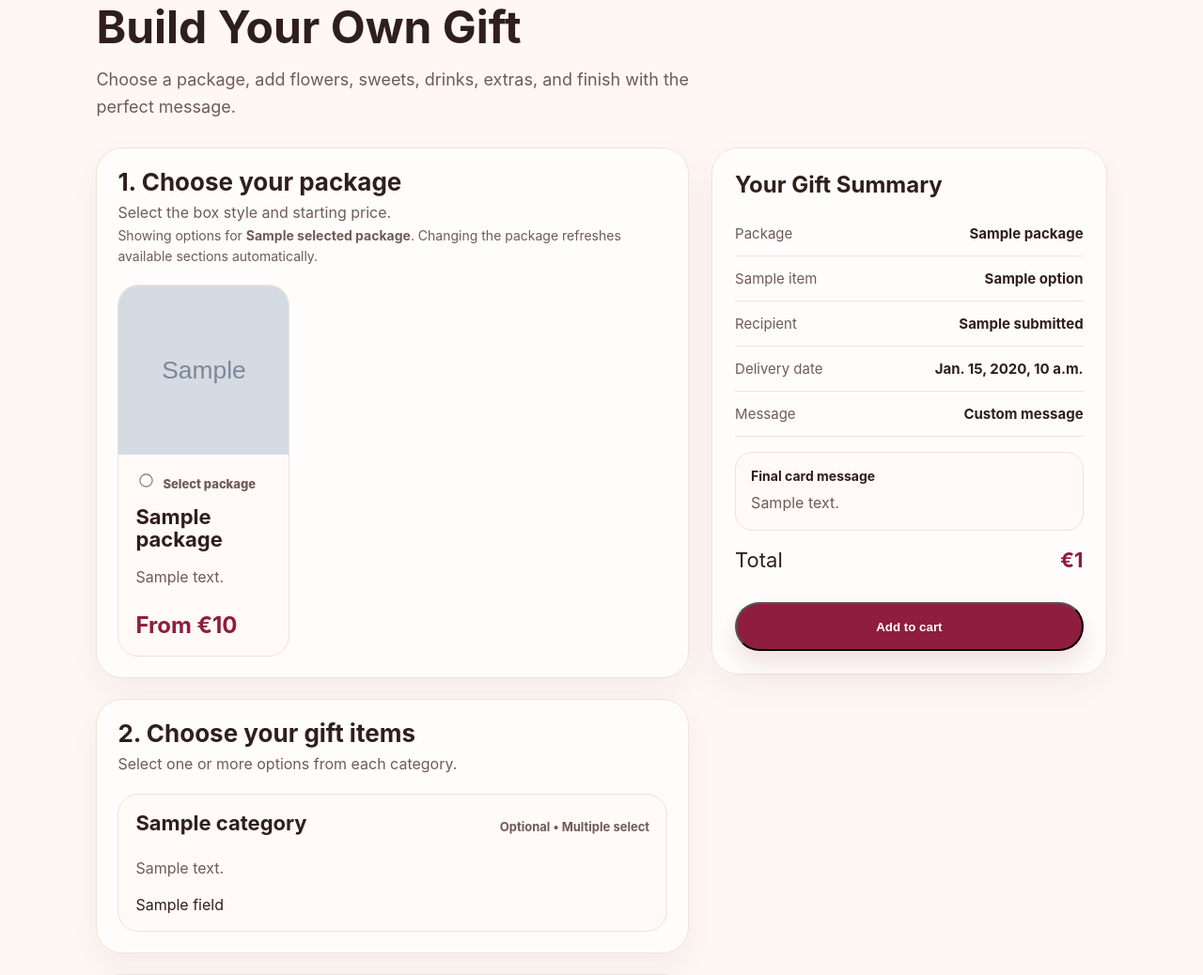
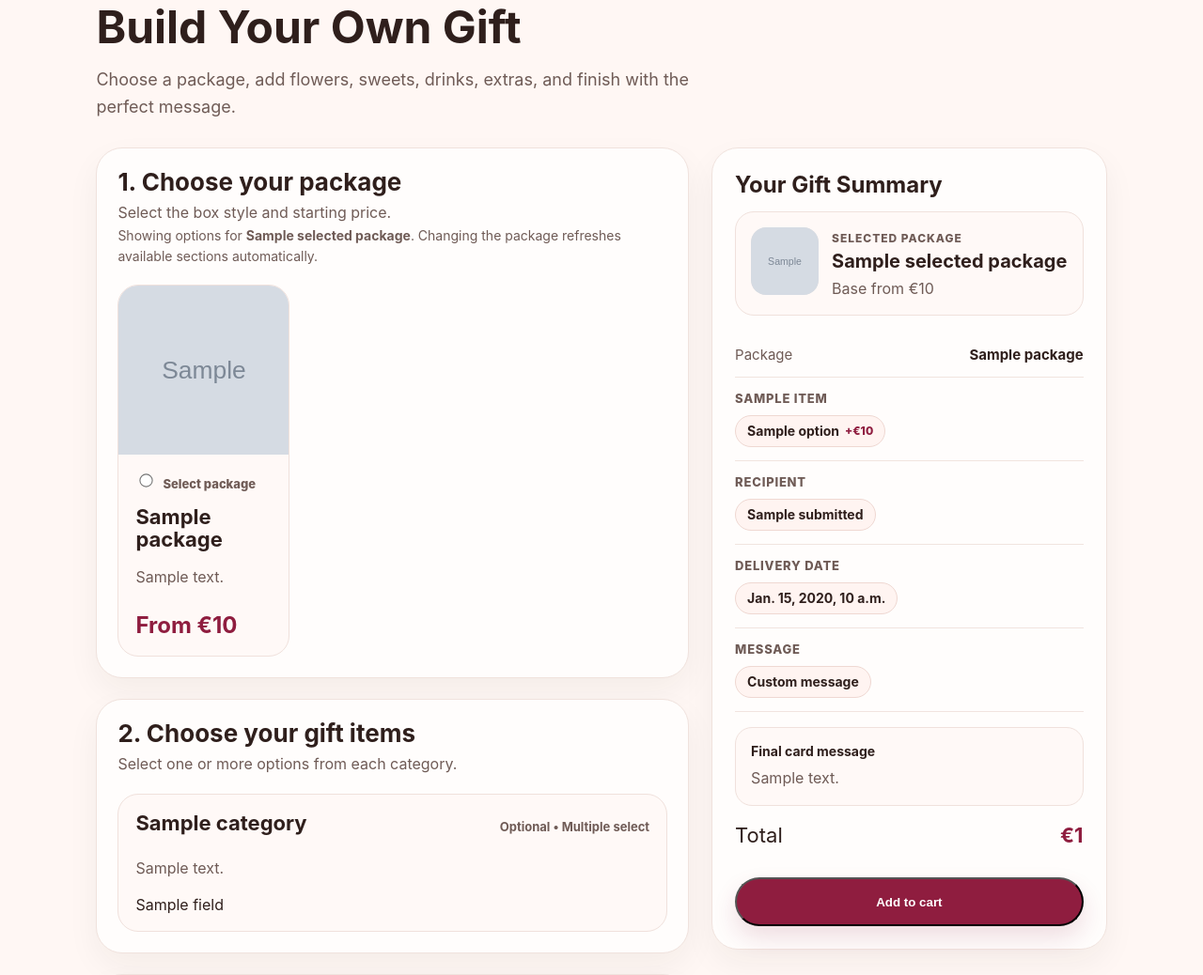
Before and after one commit to bkocii/gift-moments, a Django app: template templates/catalog/build_your_own.html in a window 1280 px wide. Shown: the part 132-1170 px from the top of the page at 94% size. Run offline with Django 3.2, Linux system fonts and the light colour scheme; the template is opened without the code that fills it: most values are stand-ins (such as "Sample title", 1, 10 or a date in 2020); grey boxes marked "Sample" are stand-in pictures; form fields are guessed from the names that the template uses.

Commit message:
Polish build your own summary sections

```diff
--- a/static/css/site.css
+++ b/static/css/site.css
@@ -2473,3 +2473,128 @@ a {
     font-size: 14px;
     line-height: 1.5;
 }
+
+.builder-summary-package {
+    display: grid;
+    grid-template-columns: 72px 1fr;
+    gap: 14px;
+    margin-bottom: 18px;
+    padding: 16px;
+    border-radius: 20px;
+    background: #fff9f7;
+    border: 1px solid #f0e1dc;
+}
+
+.builder-summary-package-media {
+    width: 72px;
+    height: 72px;
+    border-radius: 16px;
+    overflow: hidden;
+    background: #f6ebe7;
+}
+
+.builder-summary-package-media img {
+    width: 100%;
+    height: 100%;
+    object-fit: cover;
+    display: block;
+}
+
+.builder-summary-package-placeholder {
+    width: 100%;
+    height: 100%;
+    display: grid;
+    place-items: center;
+    font-size: 30px;
+    background: linear-gradient(135deg, #f7d9d2, #fff6f2 60%, #efc4b7);
+}
+
+.builder-summary-package-label {
+    display: inline-block;
+    margin-bottom: 6px;
+    color: var(--muted);
+    font-size: 12px;
+    font-weight: 800;
+    text-transform: uppercase;
+    letter-spacing: 0.08em;
+}
+
+.builder-summary-package-body strong {
+    display: block;
+    font-size: 20px;
+    line-height: 1.1;
+}
+
+.builder-summary-package-body p {
+    margin: 6px 0 0;
+    color: var(--muted);
+    line-height: 1.5;
+}
+
+.builder-empty-guide {
+    padding: 22px;
+    border-radius: 20px;
+    background: #fff9f7;
+    border: 1px dashed #ecd9d3;
+}
+
+.builder-empty-guide h4 {
+    margin: 0 0 8px;
+    font-size: 20px;
+}
+
+.builder-empty-guide p {
+    margin: 0;
+    color: var(--muted);
+    line-height: 1.6;
+}
+
+.builder-summary-selection {
+    padding: 14px 0;
+    border-bottom: 1px solid #f1e4df;
+}
+
+.builder-summary-selection-label {
+    display: block;
+    margin-bottom: 10px;
+    color: var(--muted);
+    font-size: 13px;
+    font-weight: 800;
+    text-transform: uppercase;
+    letter-spacing: 0.06em;
+}
+
+.builder-summary-selection-values {
+    display: flex;
+    flex-wrap: wrap;
+    gap: 8px;
+}
+
+.builder-summary-pill {
+    display: inline-flex;
+    align-items: center;
+    gap: 6px;
+    min-height: 34px;
+    padding: 0 12px;
+    border-radius: 999px;
+    background: #fff4f1;
+    border: 1px solid #efd8d2;
+    color: var(--text);
+    font-size: 14px;
+    font-weight: 700;
+}
+
+.builder-summary-pill small {
+    color: var(--primary);
+    font-size: 12px;
+    font-weight: 800;
+}
+
+.builder-summary-empty {
+    color: var(--muted);
+    font-size: 14px;
+}
+
+.builder-summary-selection:first-of-type {
+    padding-top: 0;
+}
--- a/templates/catalog/build_your_own.html
+++ b/templates/catalog/build_your_own.html
@@ -82,6 +82,7 @@
                         <p>Select one or more options from each category.</p>
                     </div>
 
+                    {% if selected_package %}
                         <div class="builder-category-stack">
                             {% for item in category_fields %}
                                 <article class="builder-category-card">
@@ -124,6 +125,12 @@
                                 </article>
                             {% endfor %}
                         </div>
+                    {% else %}
+                        <div class="builder-empty-guide">
+                            <h4>Choose a package first</h4>
+                            <p>Select a package above to load the categories available for that build.</p>
+                        </div>
+                    {% endif %}
                 </section>
 
                 <section class="builder-section">
@@ -212,6 +219,24 @@
         <aside class="builder-summary">
             <h3>Your Gift Summary</h3>
 
+                {% if selected_package %}
+                    <div class="builder-summary-package">
+                        <div class="builder-summary-package-media">
+                            {% if selected_package.image %}
+                                <img src="{{ selected_package.image.url }}" alt="{{ selected_package.name }}">
+                            {% else %}
+                                <div class="builder-summary-package-placeholder">🎁</div>
+                            {% endif %}
+                        </div>
+
+                        <div class="builder-summary-package-body">
+                            <span class="builder-summary-package-label">Selected package</span>
+                            <strong>{{ selected_package.name }}</strong>
+                            <p>Base from €{{ selected_package.base_price }}</p>
+                        </div>
+                    </div>
+                {% endif %}
+
                 {% if submitted_data %}
                     <div class="summary-row">
                         <span>Package</span>
@@ -219,47 +244,65 @@
                     </div>
 
                 {% for item in submitted_data.selected_categories %}
-                    <div class="summary-row">
-                        <span>{{ item.category_name }}</span>
-                        <strong>
+                    <div class="builder-summary-selection">
+                        <span class="builder-summary-selection-label">{{ item.category_name }}</span>
+
+                        <div class="builder-summary-selection-values">
                             {% if item.is_multiple %}
                                 {% if item.options %}
                                     {% for option in item.options %}
-                                        {{ option.name }}{% if not forloop.last %}, {% endif %}
+                                        <span class="builder-summary-pill">
+                                            {{ option.name }}
+                                            {% if option.price_delta > 0 %}
+                                                <small>+€{{ option.price_delta }}</small>
+                                            {% endif %}
+                                        </span>
                                     {% endfor %}
                                 {% else %}
-                                    Not selected
+                                    <span class="builder-summary-empty">Not selected</span>
                                 {% endif %}
                             {% else %}
                                 {% if item.option %}
+                                    <span class="builder-summary-pill">
                                         {{ item.option.name }}
+                                        {% if item.option.price_delta > 0 %}
+                                            <small>+€{{ item.option.price_delta }}</small>
+                                        {% endif %}
+                                    </span>
                                 {% else %}
-                                    Not selected
+                                    <span class="builder-summary-empty">Not selected</span>
                                 {% endif %}
                             {% endif %}
-                        </strong>
+                        </div>
                     </div>
                 {% endfor %}
 
-                <div class="summary-row">
-                    <span>Recipient</span>
-                    <strong>{{ submitted_data.recipient_name }}</strong>
+                <div class="builder-summary-selection">
+                    <span class="builder-summary-selection-label">Recipient</span>
+                    <div class="builder-summary-selection-values">
+                        <span class="builder-summary-pill">{{ submitted_data.recipient_name }}</span>
+                    </div>
                 </div>
 
-                <div class="summary-row">
-                    <span>Delivery date</span>
-                    <strong>{{ submitted_data.delivery_date }}</strong>
+                <div class="builder-summary-selection">
+                    <span class="builder-summary-selection-label">Delivery date</span>
+                    <div class="builder-summary-selection-values">
+                        <span class="builder-summary-pill">{{ submitted_data.delivery_date }}</span>
+                    </div>
                 </div>
 
-                <div class="summary-row">
-                    <span>Message</span>
-                    <strong>
+                <div class="builder-summary-selection">
+                    <span class="builder-summary-selection-label">Message</span>
+
+                    <div class="builder-summary-selection-values">
                         {% if submitted_data.message_mode == "template" and submitted_data.message_template %}
+                            <span class="builder-summary-pill">
                                 {{ submitted_data.message_template.title }}
+                            </span>
                         {% else %}
-                            Custom message
+                            <span class="builder-summary-pill">Custom message</span>
                         {% endif %}
-                    </strong>
+                    </div>
                 </div>
 
                 <div class="builder-summary-message">
```
Also changed, not shown: catalog/tests/test_views.py (+87 -4 lines). Lines whose indentation alone changed are shown as unchanged.
